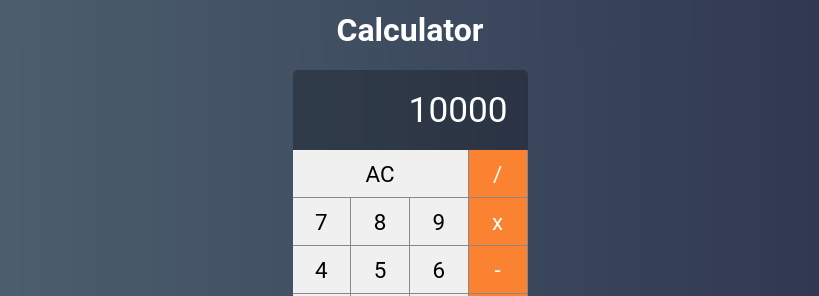
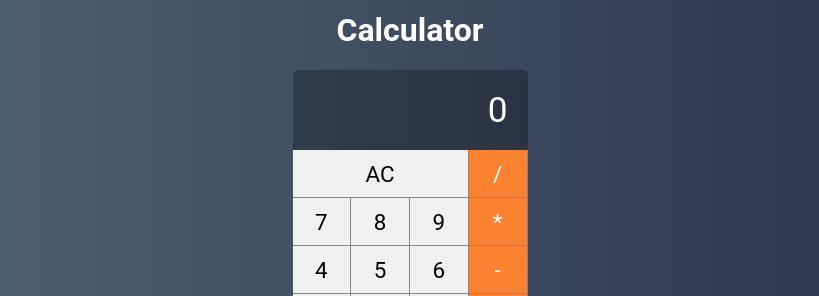
Before and after one commit to tiagodurante/calculadora-cod3r-udemy, a Vue app: page / in a window 1280 px wide. Shown: the part 210-506 px from the top of the page, without its empty margins (230-1049 px from the left). Built offline with nearby package versions, Linux system fonts and the light colour scheme; the HTML template or start-up script is replaced by a standard one.

Commit message:
implementando a lógica da calculadora

```diff
--- a/src/main/Calculator.vue
+++ b/src/main/Calculator.vue
@@ -1,12 +1,12 @@
 <template>
   <div class="calculator">
-    <Display value="10000" />
+    <Display :value="displayValue" />
     <Button triple label="AC" @onCalcButtonClick="clearMemory" />
     <Button operation label="/" @onCalcButtonClick="setOperation" />
     <Button label="7" @onCalcButtonClick="addDigit" />
     <Button label="8" @onCalcButtonClick="addDigit" />
     <Button label="9" @onCalcButtonClick="addDigit" />
-    <Button operation label="x" @onCalcButtonClick="setOperation" />
+    <Button operation label="*" @onCalcButtonClick="setOperation" />
     <Button label="4" @onCalcButtonClick="addDigit" />
     <Button label="5" @onCalcButtonClick="addDigit" />
     <Button label="6" @onCalcButtonClick="addDigit" />
@@ -25,19 +25,58 @@
 import Button from "@/components/Button";
 import Display from "@/components/Display";
 export default {
+  data: () => {
+    return {
+      displayValue: 0,
+      clearDisplay: false,
+      operation: null,
+      values: [0, 0],
+      current: 0
+    };
+  },
   components: {
     Button,
     Display
   },
   methods: {
     clearMemory() {
-      console.log("Limpar memória!");
+      Object.assign(this.$data, this.$options.data());
     },
     setOperation(o) {
-      console.log(`Operação ${o}`);
+      if (this.current === 0) {
+        this.operation = o;
+        this.current = 1;
+        this.clearDisplay = true;
+      } else {
+        const equals = o === "=";
+        const currentOperation = this.operation;
+
+        try {
+          this.values[0] = eval(
+            `${this.values[0]} ${currentOperation} ${this.values[1]}`
+          );
+        } catch (e) {
+          this.$emit("onError", e);
+        }
+
+        this.values[1] = 0;
+        this.displayValue = this.values[0];
+        this.operation = equals ? null : o;
+        this.current = equals ? 0 : 1;
+        this.clearDisplay = !equals;
+      }
     },
-    addDigit(d) {
-      console.log(`Digito ${d}`);
+    addDigit(n) {
+      if (n === "." && this.displayValue.includes(".")) {
+        return;
+      }
+
+      const clearDisplay = this.displayValue === 0 || this.clearDisplay;
+      const currentValue = clearDisplay ? "" : this.displayValue;
+      const displayValue = currentValue + n;
+      this.displayValue = displayValue;
+      this.clearDisplay = false;
+      this.values[this.current] = displayValue;
     }
   }
 };
```
